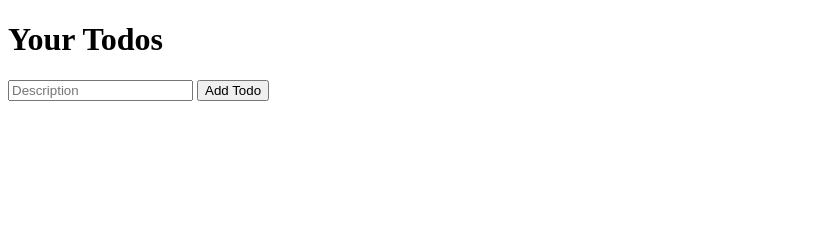
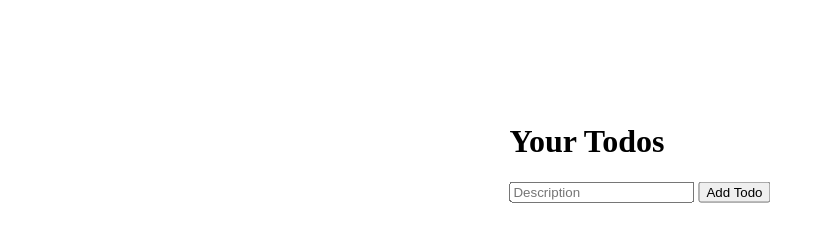
Before and after one commit to sking1204/TodoList, a plain HTML site: page index.html in a window 1280 px wide. Shown: the whole page, without its empty margins (0-825 px from the left). Drawn offline with Linux system fonts and the light colour scheme.

Commit message:
adding changes

```diff
--- a/app.css
+++ b/app.css
@@ -1,3 +1,14 @@
 .completed{
     text-decoration:line-through;
 }
+
+h1{
+
+}
+
+.positioning {
+    position: absolute;
+    top: 20%;
+    left: 50%;
+    transform: translate(-50%, -50%);
+}
--- a/app.js
+++ b/app.js
@@ -29,7 +29,7 @@ todoForm.addEventListener('submit', function (e) {
 
     console.log({localValueJSON})
 
-    console.log(Object.values({localValueJSON}))
+
 
 
 
@@ -49,7 +49,9 @@ todoForm.addEventListener('submit', function (e) {
 
 
   newTodo.addEventListener("click", function() {
-    newTodo.classList.toggle('completed');
+  newTodo.classList.toggle('completed');
+  newTodo.classList('positioning')
+
 
 
   })
--- a/index.html
+++ b/index.html
@@ -9,22 +9,28 @@
 <body>
 
 
+
+
+<div class ="positioning">
+
     <h1>Your Todos</h1>
 
-<div>
     <form action="#" id="todoForm">
     <input class="todo-list-input" type="text" name="task" placeholder="Description"id="task" >
     <input type="submit" value="Add Todo" id="tasksubmit">
-  </form>
+    </form>
+
+    <ul>
+
+    </ul>
+
 </div>
 
 
-<div>
-    <ul>
+<!-- <div class ="listposition">
 
-    </ul>
 </div>
-
+  -->
     <script src="app.js"></script>
 </body>
 </html>
```
